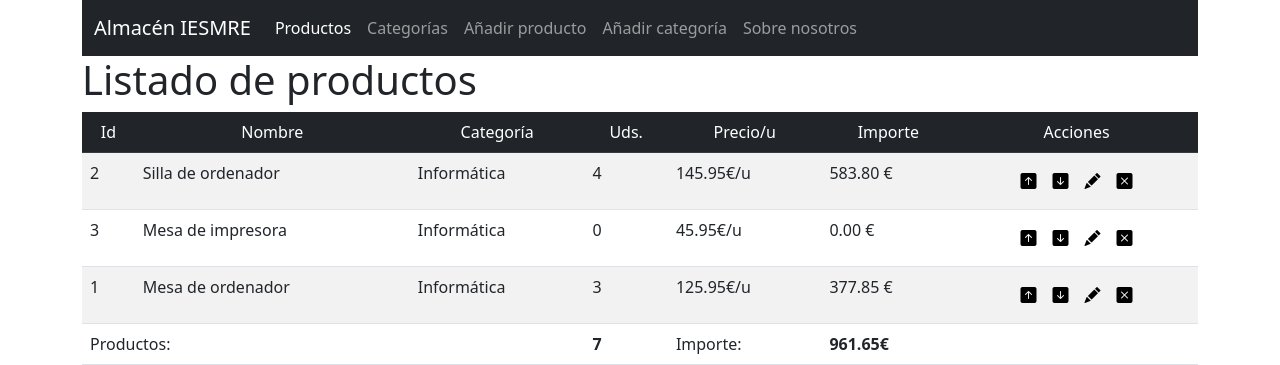
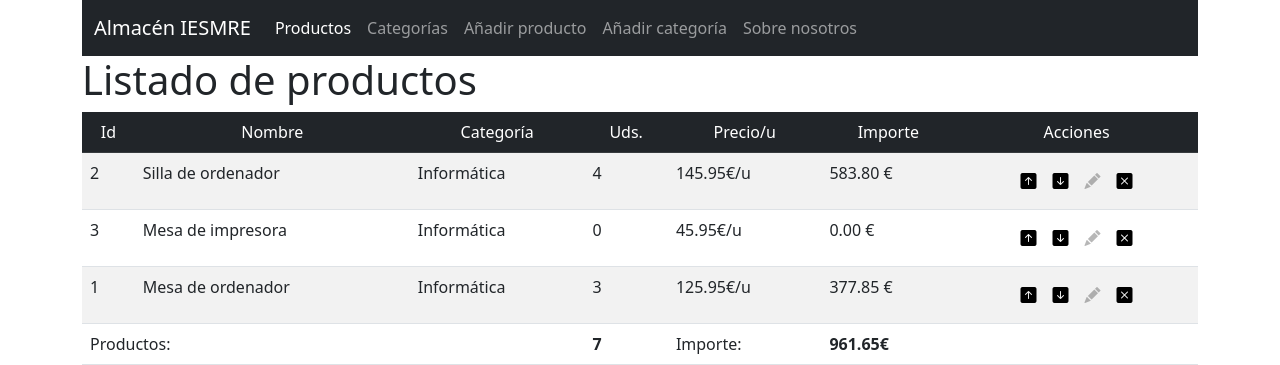
Before and after one commit to notDRKY/vue-final-project-dwc, a Vue app: page / in a window 1280 px wide. Shown: the top 365 px of the page. Built offline with nearby package versions, Linux system fonts and the light colour scheme.

Commit message:
fatal error fixed

```diff
--- a/src/components/ProductItem.vue
+++ b/src/components/ProductItem.vue
@@ -12,7 +12,7 @@
       <!--Botón flecha apuntando hacía abajo-->
       <button @click="decreaseProductUnts" class="bi bi-arrow-down-square-fill"></button>
       <!--Botón de editar (claramente no funcional)-->
-      <button @click="returnCategory" class="bi bi-pencil-fill"></button>
+      <button @click="returnCategory" class="bi bi-pencil-fill" disabled></button>
       <!--Botón de borrar-->
       <button @click="delProduct" class="bi bi-x-square-fill"></button>
     </td>
```
